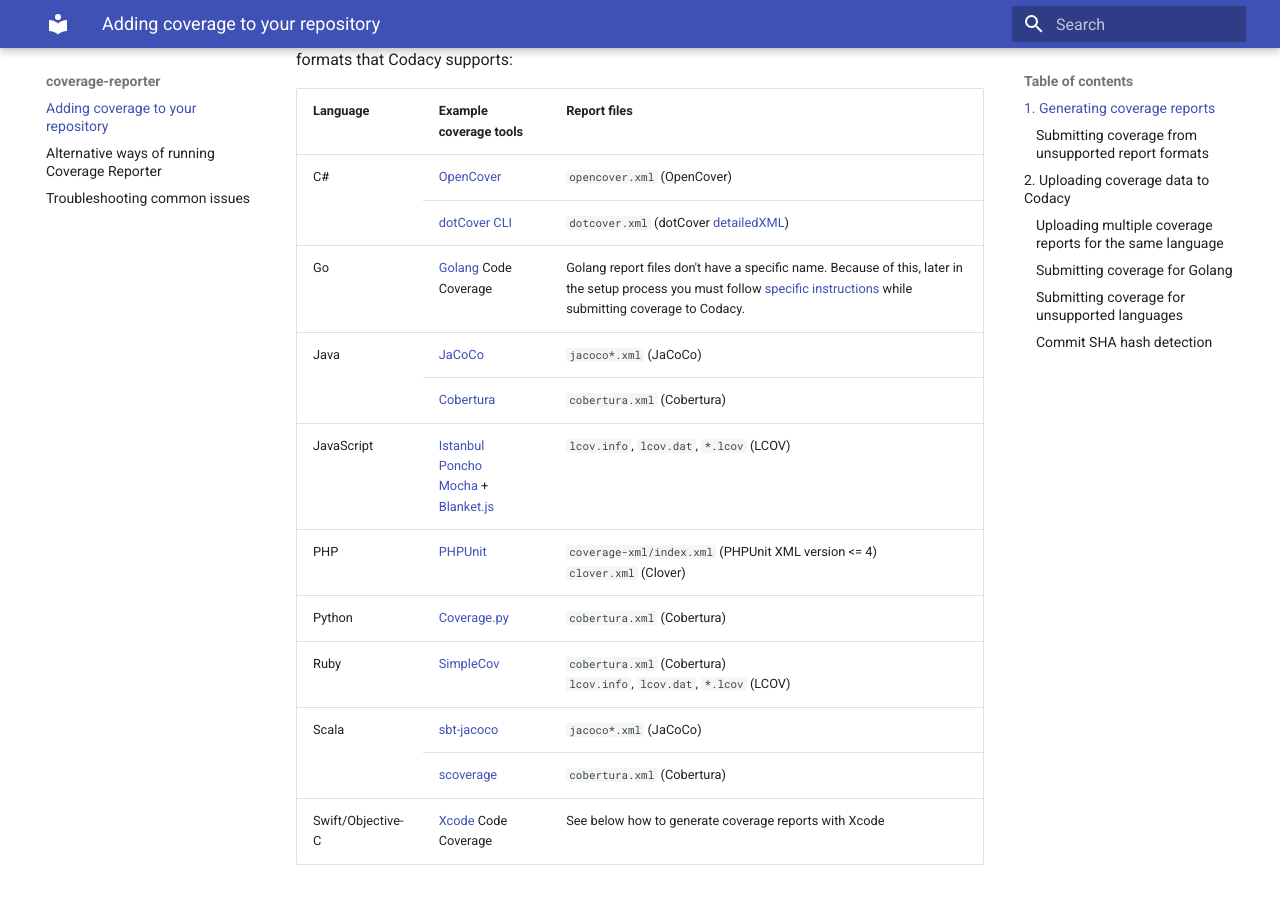
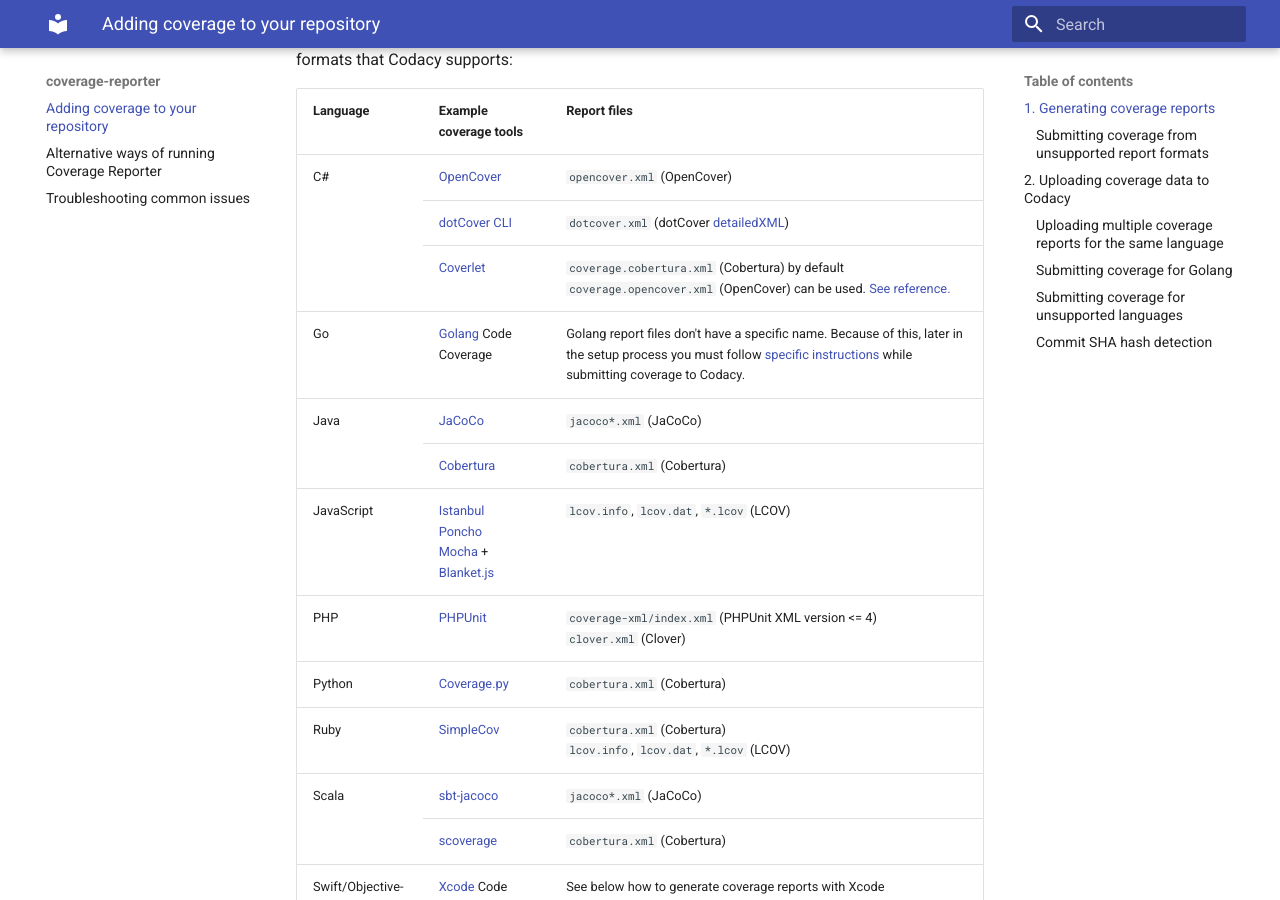
Before and after one commit to codacy/codacy-coverage-reporter, an MkDocs documentation site: the page built from docs/index.md, in a window 1280 px wide and 900 px high, scrolled down 763 px. Built offline with MkDocs 1.6.1 and Material for MkDocs 9.7.7, drawn with Linux system fonts in a browser that asks for light colours.

Commit message:
docs: Add coverlet support
Signed-off-by: Lucas Simas <simas.lucas@hotmail.com>

```diff
--- a/docs/index.md
+++ b/docs/index.md
@@ -34,13 +34,21 @@
 </thead>
 <tbody>
 <tr>
-    <td rowspan="2">C#</td>
+    <td rowspan="3">C#</td>
     <td><a href="https://github.com/OpenCover/opencover">OpenCover</a></td>
     <td><code>opencover.xml</code> (OpenCover)</td>
 </tr>
 <tr>
     <td><a href="https://www.jetbrains.com/help/dotcover/Running_Coverage_Analysis_from_the_Command_LIne.html">dotCover CLI</a></td>
     <td><code>dotcover.xml</code> (dotCover <a href="troubleshooting-common-issues/#detailedxml">detailedXML</a>)</td>
+</tr>
+<tr>
+    <td><a href="https://github.com/coverlet-coverage/coverlet#usage">Coverlet</a></td>
+    <td>
+        <code>coverage.cobertura.xml</code> (Cobertura) by default  <br />
+        <code>coverage.opencover.xml</code> (OpenCover) can be used.
+        <a href="https://github.com/coverlet-coverage/coverlet/blob/master/Documentation/MSBuildIntegration.md#coverage-output">See reference.</a>
+    </td>
 </tr>
 <tr>
     <td>Go</td>
```
